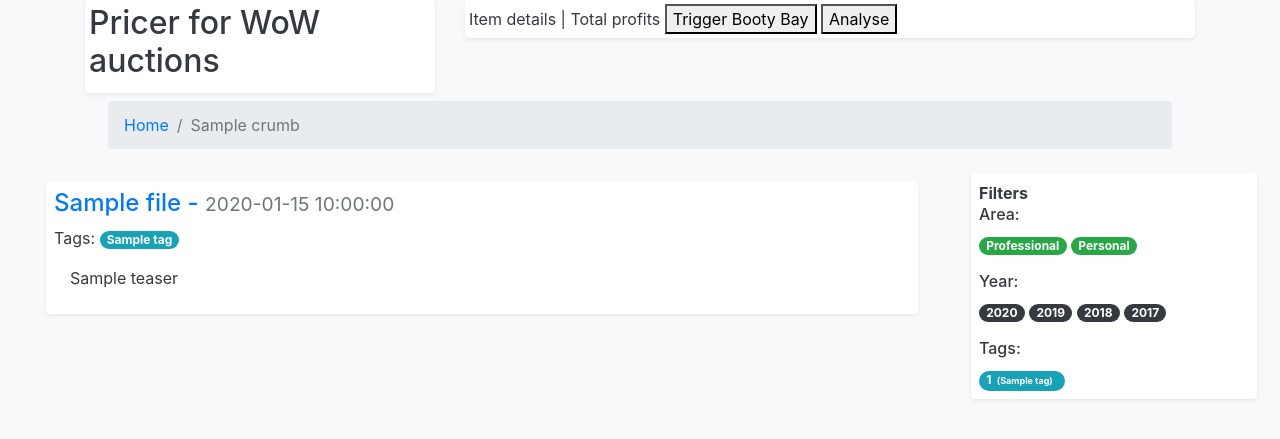
After one commit to bluemania/wow_auctions, a Flask app: template src/pricer/webserver/templates/articles.html in a window 1280 px wide. The commit adds this page. Shown: the top 439 px of the page. Run offline with Flask 2, Linux system fonts and the light colour scheme; the template is opened without the code that fills it: most values are stand-ins (such as "Sample title", 1, 10 or a date in 2020); parts of the project's set-up code (start-up, migrations or seed data) failed here and were passed over; some libraries are stand-ins or nearby versions.

Commit message:
Cleaned flask template, added method to add item icons

```diff
--- a/src/pricer/io.py
+++ b/src/pricer/io.py
@@ -70,3 +70,6 @@ def writer(
         else:
             with open(path, "w") as lua_w:
                 lua_w.write(utils.dict_to_lua(data))
+    elif ftype == "jpg":
+        with open(path, "wb") as jpg_wb:
+            jpg_wb.write(data)
--- a/src/pricer/run.py
+++ b/src/pricer/run.py
@@ -1,4 +1,11 @@
-"""Main entry point for pricer program."""
+"""Main entry point for pricer program.
+
+First time running checklist
+- Set up TSM groups
+- Run booty bay
+- Get icons
+
+"""
 import argparse
 from datetime import datetime as dt
 import logging
@@ -18,6 +25,7 @@ def main() -> None:
 
     parser = argparse.ArgumentParser(description="WoW Auctions")
     parser.add_argument("-b", help="Update web booty bay analysis", action="store_true")
+    parser.add_argument("-i", help="Get item icons for webserver", action="store_true")
 
     parser.add_argument("-s", type=int, default=5, help="Stack size")
     parser.add_argument("-m", type=int, default=20, help="Max sell")
@@ -36,6 +44,8 @@ def main() -> None:
 
     if args.b:
         sources.get_bb_data()
+    if args.i:
+        sources.get_item_icons()
 
     if not args.n:
         sources.clean_bb_data()
--- /dev/null
+++ b/src/pricer/webserver/static/style.css
@@ -0,0 +1,140 @@
+
+.imagefade {
+    opacity: 0.7;
+    filter: alpha(opacity=70); /* msie */
+    background-color: #000;
+}
+
+.modal-body {
+    max-height: calc(100vh - 10px);
+    overflow-y: hidden;
+}
+
+/* Print styling */
+
+@media print {
+
+  [class*="col-sm-"] {
+    float: left;
+  }
+
+  [class*="col-xs-"] {
+    float: left;
+  }
+
+  .col-sm-12, .col-xs-12 {
+    width:100% !important;
+  }
+
+  .col-sm-11, .col-xs-11 {
+    width:91.66666667% !important;
+  }
+
+  .col-sm-10, .col-xs-10 {
+    width:83.33333333% !important;
+  }
+
+  .col-sm-9, .col-xs-9 {
+    width:75% !important;
+  }
+
+  .col-sm-8, .col-xs-8 {
+    width:66.66666667% !important;
+  }
+
+  .col-sm-7, .col-xs-7 {
+    width:58.33333333% !important;
+  }
+
+  .col-sm-6, .col-xs-6 {
+    width:50% !important;
+  }
+
+  .col-sm-5, .col-xs-5 {
+    width:41.66666667% !important;
+  }
+
+  .col-sm-4, .col-xs-4 {
+    width:33.33333333% !important;
+  }
+
+  .col-sm-3, .col-xs-3 {
+    width:25% !important;
+  }
+
+  .col-sm-2, .col-xs-2 {
+    width:16.66666667% !important;
+  }
+
+  .col-sm-1, .col-xs-1 {
+    width:8.33333333% !important;
+  }
+
+  .col-sm-1,
+  .col-sm-2,
+  .col-sm-3,
+  .col-sm-4,
+  .col-sm-5,
+  .col-sm-6,
+  .col-sm-7,
+  .col-sm-8,
+  .col-sm-9,
+  .col-sm-10,
+  .col-sm-11,
+  .col-sm-12,
+  .col-xs-1,
+  .col-xs-2,
+  .col-xs-3,
+  .col-xs-4,
+  .col-xs-5,
+  .col-xs-6,
+  .col-xs-7,
+  .col-xs-8,
+  .col-xs-9,
+  .col-xs-10,
+  .col-xs-11,
+  .col-xs-12 {
+  float: left !important;
+  }
+
+  body {
+    margin: 0;
+    padding: 0 !important;
+    min-width: 768px;
+  }
+
+  .container {
+    width: auto;
+    min-width: 750px;
+  }
+
+  body {
+    font-size: 13px;
+  }
+
+  a {
+    font-size: 8px;
+  }
+
+  a[href]:after {
+    content: " (" attr(alt) ")";
+  }
+
+  .noprint,
+  div.alert,
+  header,
+  .group-media,
+  .btn,
+  .footer,
+  form,
+  #comments,
+  .nav,
+  ul.links.list-inline,
+  ul.action-links {
+    display:none !important;
+  }
+
+}
+
+
+}
--- /dev/null
+++ b/src/pricer/webserver/templates/articles.html
@@ -0,0 +1,131 @@
+{% extends "template.html" %}
+{% block content %}
+
+<div class="container">
+    <div class="row m-2">
+      <div class="col">
+        <nav aria-label="breadcrumb">
+          <ol class="breadcrumb">
+            <li class="breadcrumb-item"><a href="{{ url_for('home') }}">Home</a></li>
+            {% for crumb in breadcrumbs %}
+                {% if not loop.last %}
+                <li class="breadcrumb-item">
+                    <a href="{{ url_for('articles')}}{% for i in range(loop.index) %}{{ breadcrumbs[i] }}/{% endfor %}">
+                    {{ crumb }}
+                    </a>
+                </li>
+                {% else %}
+                <li class="breadcrumb-item active" aria-current="page">{{ crumb }}</li>
+                {% endif %}
+            {% endfor %}
+          </ol>
+        </nav>
+      </div>
+    </div>
+  </div>
+
+  <div class="row  m-2">
+    {% if single %}
+    <div class="col-sm-1">
+    </div>
+    <div class="col-sm-8">
+    {% else %}
+    <div class="col-sm-9">
+    {% endif %}
+
+      {% for file in files %}
+      <div class="row m-2">
+        <div class="col">
+          <div class="shadow-sm p-2 bg-white rounded">
+            <div class="row">
+              <div class="col">
+                <a href="{{ url_for('articles')}}{{ file['url_helper'] }}" class="text-decoration-none">
+                  <h4>{{ file["title_cap"] }} - <small class="text-muted">{{ file["date"] }}</small></h4>
+                </a>
+                {% for tag in file["tags"] %}
+                  {% if loop.first %}Tags: {% endif %}
+                  <span class="badge badge-pill badge-info">{{ tag }}</span>
+                  {% if loop.last %}<br>{% endif %}
+                {% endfor %}
+
+                <div class="row">
+                  <div class="col m-3">
+                  {% if single %}
+                      {{file["article"]}}
+<!--                     {% for line in file["article"]%}
+                    <p>{{ line }}</p>
+                    {% endfor %} -->
+                  {% else %}
+                    {{ file["teaser"] }}
+                  {% endif %}
+
+                  </div>
+                </div>
+              </div>
+            </div>
+          </div>
+        </div>
+      </div>
+      {% endfor %}
+
+    </div>
+    {% if not single %}
+    <div class="col-sm-3">
+      <div class="shadow-sm p-2 bg-white rounded">
+      <strong>Filters</strong>
+
+        <div class="row">
+          <div class="col">
+            <h6>Area:</h6>
+            <a href="{{ url_for('articles')}}professional">
+              <span class="badge badge-pill badge-success">Professional
+              </span>
+            </a>
+            <a href="{{ url_for('articles')}}personal">
+              <span class="badge badge-pill badge-success">Personal
+              </span>
+            </a>
+            <p></p>
+            <h6>Year:</h6>
+            <a href="{{ url_for('articles', year=2019)}}">
+              <span class="badge badge-pill badge-dark">2020
+              </span>
+            </a>
+            <a href="{{ url_for('articles', year=2019)}}">
+              <span class="badge badge-pill badge-dark">2019
+              </span>
+            </a>
+            <a href="{{ url_for('articles', year=2018)}}">
+              <span class="badge badge-pill badge-dark">2018
+              </span>
+            </a>
+            <a href="{{ url_for('articles', year=2017)}}">
+              <span class="badge badge-pill badge-dark">2017
+              </span>
+            </a>
+
+            <p></p>
+            <h6>Tags:</h6>
+            {% for tag in tags %}
+              <a href="{{ url_for('articles', tags=tag[0])}}">
+                <span class="badge badge-pill badge-info">{{ tag[0] }}<span class="badge badge-pill badge-info">({{ tag[1] }})</span>
+                </span>
+              </a>
+            {% endfor %}
+          </div>
+        </div>
+      </div>
+    </div>
+    {% endif %}
+  </div>
+
+  {% if single %}
+  <div class="row  m-2">
+    <div class="col" id="disqus_thread">
+    </div>
+  </div>
+  {% endif %}
+
+</div>
+
+{% endblock %}
--- /dev/null
+++ b/src/pricer/webserver/templates/template.html
@@ -0,0 +1,43 @@
+<!DOCTYPE html>
+<html>
+  <head>
+    <title>Pricer for WoW Auctions portal</title>
+    <meta charset="utf-8">
+    <script src="https://code.jquery.com/jquery-3.3.1.slim.min.js" integrity="sha384-q8i/X+965DzO0rT7abK41JStQIAqVgRVzpbzo5smXKp4YfRvH+8abtTE1Pi6jizo" crossorigin="anonymous"></script>
+    <script src="https://cdnjs.cloudflare.com/ajax/libs/popper.js/1.14.6/umd/popper.min.js" integrity="sha384-wHAiFfRlMFy6i5SRaxvfOCifBUQy1xHdJ/yoi7FRNXMRBu5WHdZYu1hA6ZOblgut" crossorigin="anonymous"></script>
+    <link rel="stylesheet" href="https://stackpath.bootstrapcdn.com/bootstrap/4.2.1/css/bootstrap.min.css" integrity="sha384-GJzZqFGwb1QTTN6wy59ffF1BuGJpLSa9DkKMp0DgiMDm4iYMj70gZWKYbI706tWS" crossorigin="anonymous">
+    <script src="https://stackpath.bootstrapcdn.com/bootstrap/4.2.1/js/bootstrap.min.js" integrity="sha384-B0UglyR+jN6CkvvICOB2joaf5I4l3gm9GU6Hc1og6Ls7i6U/mkkaduKaBhlAXv9k" crossorigin="anonymous"></script>
+    <link rel="stylesheet" type="text/css" href="{{ url_for('static', filename='style.css') }}">
+    <link href="//maxcdn.bootstrapcdn.com/font-awesome/4.7.0/css/font-awesome.min.css" rel="stylesheet" type="text/css">
+
+    <link rel="stylesheet"
+          href="//cdnjs.cloudflare.com/ajax/libs/highlight.js/9.15.9/styles/default.min.css">
+    <script src="//cdnjs.cloudflare.com/ajax/libs/highlight.js/9.15.9/highlight.min.js"></script>
+    <script>hljs.initHighlightingOnLoad();</script>
+
+  </head>
+<body class="bg-light text-dark">
+
+<div class="container">
+  <div class="row">
+    <div class="col-lg-4">
+      <div class="shadow-sm p-1 bg-white rounded">
+        <h2>Pricer for WoW auctions</h2>
+      </div>
+    </div>
+    <div class="col-lg-8">
+      <div class="shadow-sm p-1 bg-white rounded">
+        Item details | Total profits
+
+        <button>Trigger Booty Bay</button>
+        <button>Analyse</button>
+      </div>
+    </div>
+  </div>
+</div>
+
+{% block content %}
+{% endblock %}
+
+</body>
+</html>
--- a/src/pricer/webserver/views.py
+++ b/src/pricer/webserver/views.py
@@ -4,7 +4,7 @@ from typing import Any
 
 from flask import Flask, render_template
 
-from .. import config as cfg
+from .. import config as cfg, io
 
 
 logger = logging.getLogger(__name__)
@@ -14,4 +14,4 @@ app = Flask(__name__)
 @app.route("/")
 def home() -> Any:
     """Return homepage."""
-    return render_template("index.html", user_items=cfg.ui)
+    return render_template("index.html", user_items=sorted(cfg.ui.keys()))
```
Also changed, not shown: src/pricer/sources.py (+15 -0 lines), src/pricer/webserver/static/scripts.js (added, +8 -0 lines), src/pricer/webserver/templates/index.html (+25 -9 lines), 2 other files.
